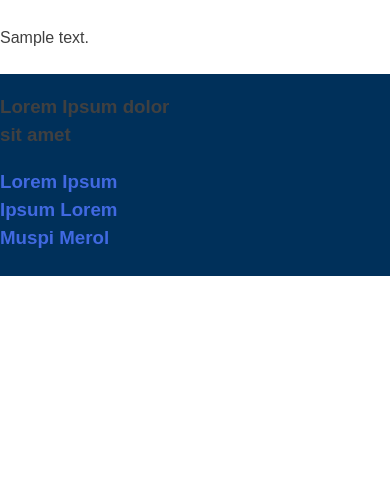
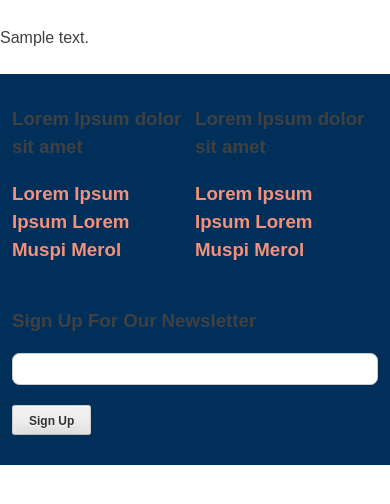
Before and after one commit to redacademy/wiwd-winter-2020, a WordPress theme: template themes/women-in-webdev/page.php in a window 390 px wide. Shown: the part 100-604 px from the top of the page. Run offline with PHP 8.4 and a stand-in for WordPress, Linux system fonts and the light colour scheme; the site name, menu and one post (Sample post) are stand-ins, and other content is empty; style sheets or scripts are compiled from the project's sources; some libraries are stand-ins or nearby versions.

Commit message:
finshed basic mobile styling on the site footer

```diff
--- a/themes/women-in-webdev/footer.php
+++ b/themes/women-in-webdev/footer.php
@@ -10,15 +10,31 @@
 			</div><!-- #content -->
 
 			<footer id="colophon" class="site-footer" role="contentinfo">
-				<div class="site-info">
+				<div class="footer-wrapper">
+					<div class="footer-info">
 						<h3>Lorem Ipsum dolor sit amet<h3>
 							<ul class="ul-no-style">
 								<li><a>Lorem Ipsum</a></li>
 								<li><a>Ipsum Lorem </a></li>
 								<li><a>Muspi Merol</a></li>
 							<ul>
-				</div><!-- .site-info -->
-				<div class="site-socials">
+					</div><!-- .footer-info -->
+					<div class="footer-info">
+						<h3>Lorem Ipsum dolor sit amet<h3>
+							<ul class="ul-no-style">
+								<li><a>Lorem Ipsum</a></li>
+								<li><a>Ipsum Lorem </a></li>
+								<li><a>Muspi Merol</a></li>
+							<ul>
+					</div>
+					<div class="footer-sign-up">
+						<form>
+						<label for="email"><h3>Sign Up For Our Newsletter<h3></label>
+						<input type="email" name="email">
+						<input type="submit" value="Sign Up">
+						</form>
+
+					</div>
 				</div>
 			</footer><!-- #colophon -->
 		</div><!-- #page -->
--- a/themes/women-in-webdev/sass/_content.scss
+++ b/themes/women-in-webdev/sass/_content.scss
@@ -54,12 +54,37 @@
 
 /* Footer */
 .site-footer{
-	display: flex;
 	background-color: $color_background-navy;
-	.site-info{
-		flex: 0 1 50%;
+	.footer-wrapper{
+		margin: 0 auto;
+		display: flex;
+		flex-wrap: wrap;
+		max-width: $desktop_width;
+		padding: $base__space-unit/2;
+		.footer-info{
+			flex: 0 1 50%;
+			@include desktop() {
+				flex: 0 1 33%;
+				}
+		}
+		.footer-socials{
+			flex: 0 1 50%;
+			@include desktop() {
+				flex: 0 1 33%;
+				}
+		}
+		.footer-sign-up{
+			flex: 0 1 100%;
+			@include desktop() {
+				flex: 0 1 33%;
+				}
+		}
 	}
-	.site-socials{
-		flex: 0 1 50%;
+	input[type="email"]{
+		width: 100%;
+		margin-bottom: $base__space-unit/1.25;
+	}
+	a{
+		color: $color_feature-coral;
 	}
 }
--- a/themes/women-in-webdev/sass/_forms.scss
+++ b/themes/women-in-webdev/sass/_forms.scss
@@ -54,6 +54,7 @@ input[type="url"],
 input[type="password"],
 input[type="search"] {
 	padding: 3px;
+	border-radius: 7.5px;
 }
 
 textarea {
```
Lines whose indentation alone changed are shown as unchanged.
